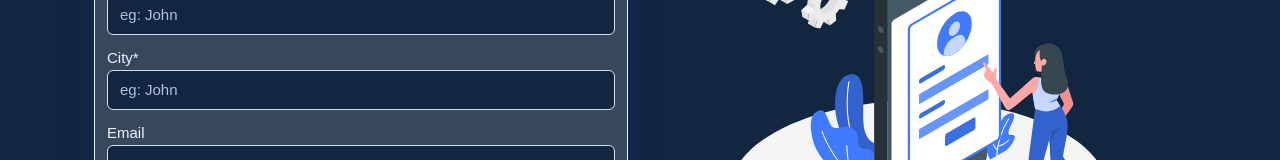
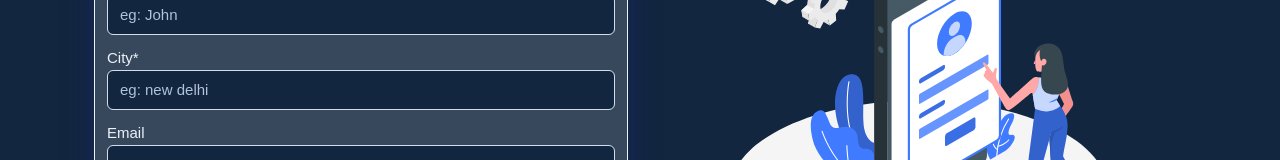
Before and after one commit to pushpaleelakumari/weather-app, a React (Create React App) app: page /profile in a window 1280 px wide. Shown: the part 309-469 px from the top of the page. Built offline with nearby package versions, Linux system fonts and the light colour scheme; a web font is replaced by a local one.

Commit message:
UI changes

```diff
--- a/src/pages/Profile.js
+++ b/src/pages/Profile.js
@@ -80,7 +80,7 @@ function Profile() {
                                             className='form-control bg-dark text-white'
                                             value={formData?.city}
                                             onChange={(e) => handleChange(e, 'city')}
-                                            placeholder='eg: John'
+                                            placeholder='eg: new delhi'
                                             required
                                         />
                                     </div>
```
